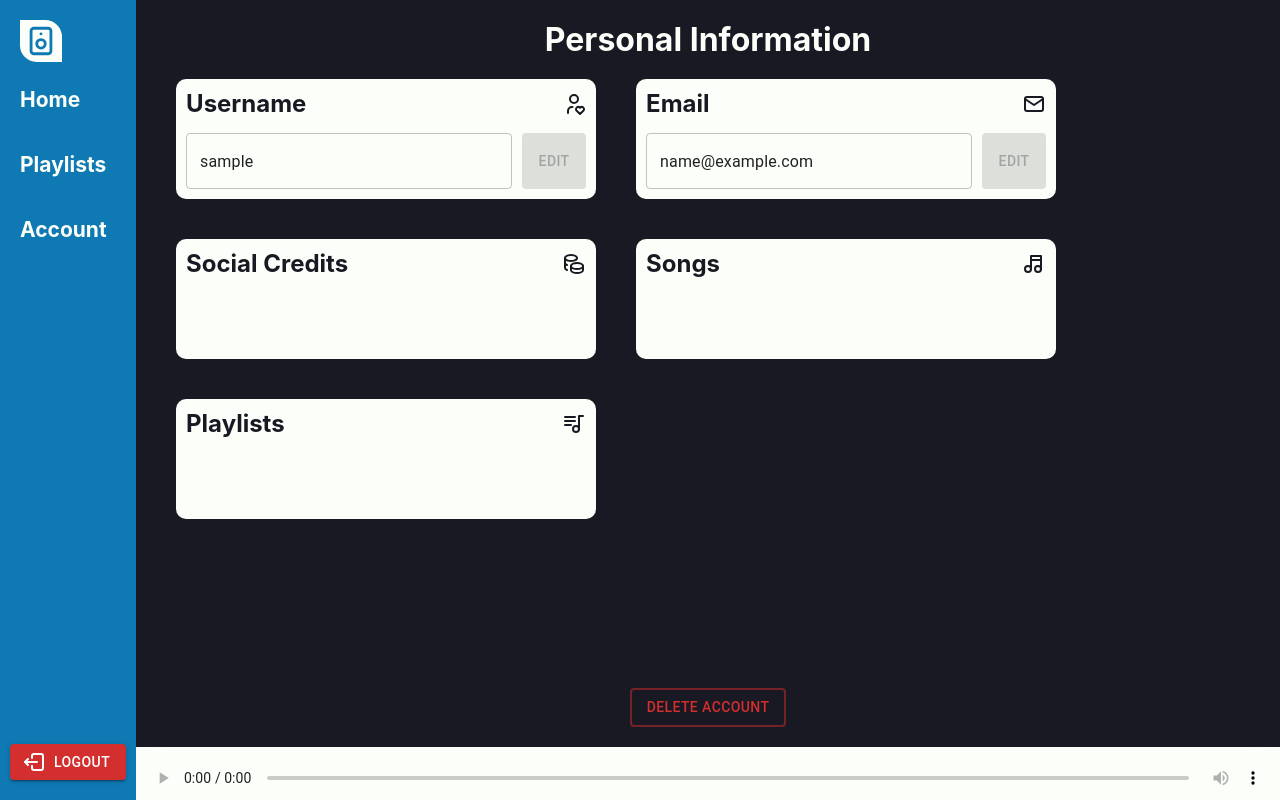
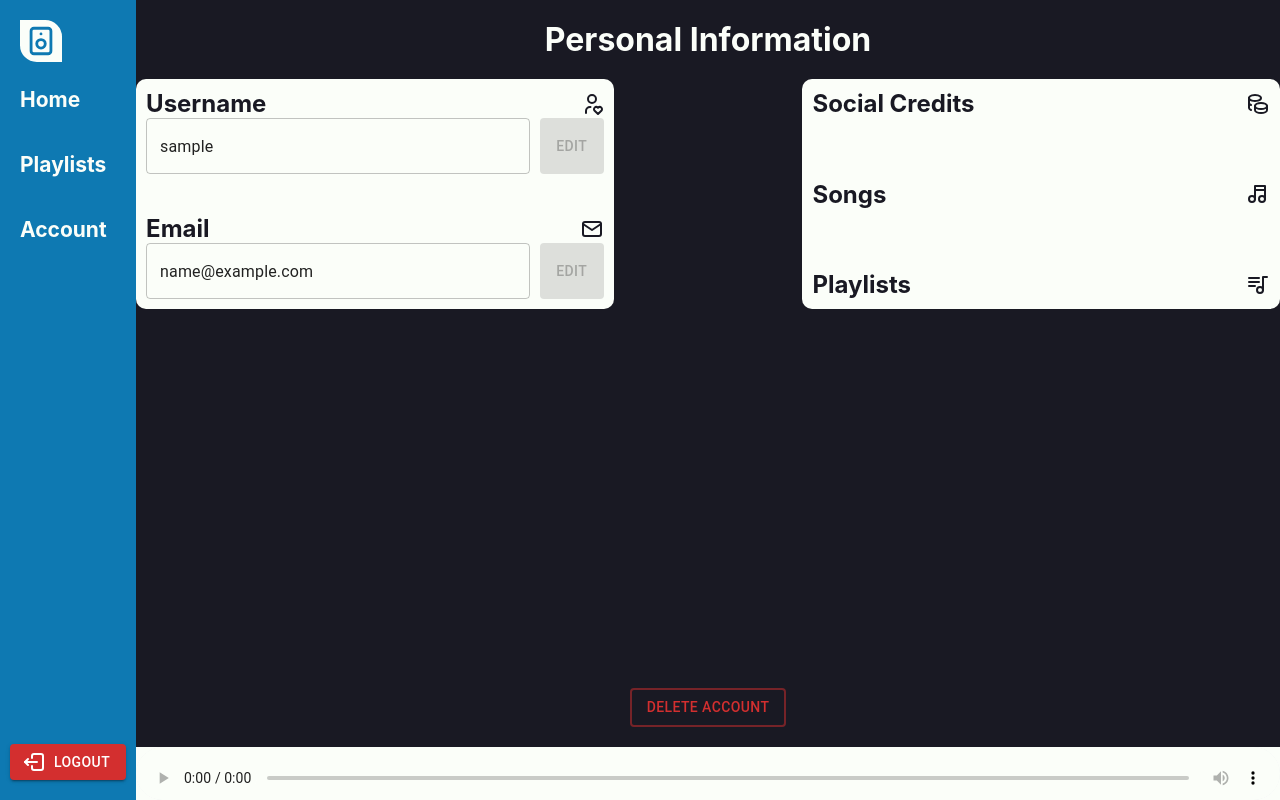
Before and after one commit to TrueBass/music-api, a React (Vite) app: page /account in a window 1280 px wide. Built offline with nearby package versions, Linux system fonts and the light colour scheme; sample sign-in values are in the browser's storage.

Commit message:
Changed layout on Account page. Resolved problem with username updating.

```diff
--- a/src/api/user-api.js
+++ b/src/api/user-api.js
@@ -34,10 +34,14 @@ export async function loginUser(emailOrUsername, password) {
   }
 };
 
-export async function getUserByUsername(){
+export async function getUserByUsername(username){
+
   try {
-    const accessToken = parseJwt(localStorage.getItem("accessToken"));
-    const username = accessToken.sub;
+    let accessToken;
+    if(username == undefined) {
+      accessToken = parseJwt(localStorage.getItem("accessToken"));
+      username = accessToken.sub;
+    }
 
     const response = await fetch(`${USERS_API_URL}/${username}`, {
       method: 'GET',
--- a/src/contexts/UserContext.jsx
+++ b/src/contexts/UserContext.jsx
@@ -41,8 +41,8 @@ export const UserProvider = ({children}) => {
     setUser(user);
   };
 
-  const updateUser = async () => {
-    const savedUser = await getUserByUsername();
+  const updateUser = async (username) => {
+    const savedUser = await getUserByUsername(username);
     if(!savedUser) {
       return false;
     }
--- a/src/css/Account.css
+++ b/src/css/Account.css
@@ -32,12 +32,27 @@
   /* border: 1px inset red; */
   display: flex;
   flex-direction: row;
-  flex-wrap: wrap;
-  gap: 40px;
+  justify-content: space-between;
+  width: 100%;
+  /* gap: 40px; */
   margin: 20px 40px 0 40px;
 }
 
-.personal-info-item {
+.personal-info-user-creds {
+  width: 40%;
+  /* border: 1px solid red; */
+  background-color: var(--dark-white);
+  padding: 10px;
+  border-radius: 10px;
+  display: flex;
+  flex-direction: column;
+  justify-content: space-between;
+  gap: 40px;
+}
+
+
+
+/* .personal-info-item {
   padding: 10px;
   color: var(--dark-black);
   background-color: var(--dark-white);
@@ -48,10 +63,15 @@
   display: flex;
   flex-direction: column;
   justify-content: space-between;
+} */
+
+.personal-info-item-title {
+  color: var(--dark-black);
 }
 
 .personal-info-item p {
   font-size: 20px;
+  color: var(--dark-black)
 }
 
 .personal-info-item-title {
--- a/src/pages/Account.jsx
+++ b/src/pages/Account.jsx
@@ -77,7 +77,7 @@ export default function Account() {
 
     const res = await updateUsername(trimmedUsername);
     if(res) {
-      const updateRes = await updateUser();
+      const updateRes = await updateUser(trimmedUsername);
       console.log(updateRes);
       if(!updateRes) {
         setGlobalError(
@@ -102,7 +102,9 @@ export default function Account() {
           Personal Information
         </h1>
         <div className="personal-info-items">
-          <div className="personal-info-item">
+
+          <div className="personal-info-user-creds">
+            <div className="personal-info-username">
               <div className="personal-info-item-title">
                 <h2>Username</h2>
                 <IconUserHeart stroke={2} />
@@ -115,7 +117,7 @@ export default function Account() {
                   onClick={handleUpdateUsername}>Edit</Button>
               </div>
             </div>
-          <div className="personal-info-item">
+            <div className="personal-info-email">
               <div className="personal-info-item-title">
                 <h2>Email</h2>
                 <IconMail stroke={2} />
@@ -128,6 +130,10 @@ export default function Account() {
                   onClick={handleUpdateEmail}>Edit</Button>
               </div>
             </div>
+          </div>
+
+
+          <div className="personal-info-user-creds">
             <div className="personal-info-item">
               <div className="personal-info-item-title">
                 <h2>Social Credits</h2>
@@ -135,6 +141,7 @@ export default function Account() {
               </div>
               <p>{user?.socialCredit}</p>
             </div>
+
             <div className="personal-info-item">
               <div className="personal-info-item-title">
                 <h2>Songs</h2>
@@ -148,6 +155,8 @@ export default function Account() {
               </div>
             </div>
           </div>
+
+        </div>
       </div>
 
       <div className="account-danger-zone-container">
```
Lines whose indentation alone changed are shown as unchanged.
